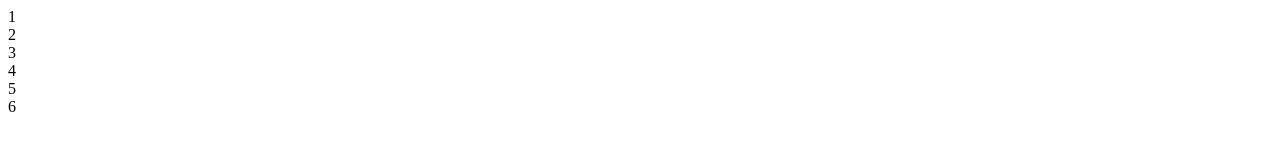
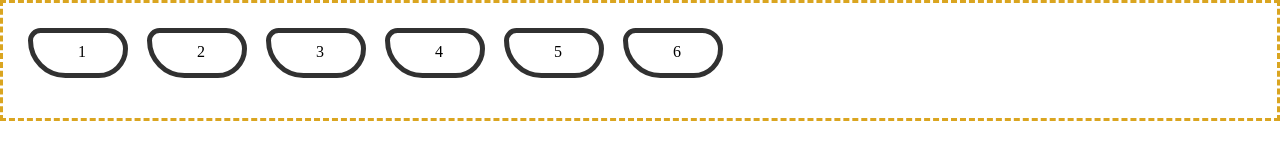
Before and after one commit to yevamel/homework_11_BM, a plain HTML site: page index.html in a window 1280 px wide. Drawn offline with Linux system fonts and the light colour scheme.

Commit message:
Додала стилi

```diff
--- a/index.html
+++ b/index.html
@@ -5,6 +5,8 @@
     <meta http-equiv="X-UA-Compatible" content="IE=edge" />
     <meta name="viewport" content="width=device-width, initial-scale=1.0" />
     <title>Box model</title>
+    <link rel="stylesheet" href="reset.css">
+    <link rel="stylesheet" href="style.css">
   </head>
   <!-- Завдання:
   1.Створіть та підключіть файл reset.css в якому додайте скидання стилів наступним кодом :
--- /dev/null
+++ b/reset.css
@@ -0,0 +1,5 @@
+* {
+    margin: 0;
+    padding: 0;
+    box-sizing: border-box;
+  }
--- a/style.css
+++ b/style.css
@@ -18,3 +18,18 @@
    верхній та нижній по 10px,
    лівий та правий по 45px.
   */
+
+  .box_container {
+    border: 3px dashed goldenrod;
+    padding: 25px;
+  }
+  .box {
+    display: inline-block;
+    width: 100px;
+    height: 50px;
+    margin-right: 15px;
+    margin-bottom: 15px;
+    border: 5px solid rgb(49, 49, 49);
+    border-radius: 15px 25px 35px 45px;
+    padding: 10px 45px;
+  }
```
